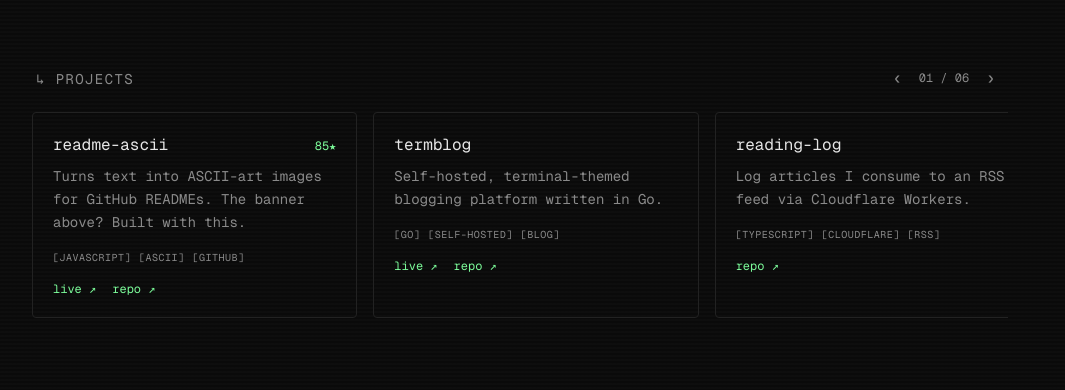
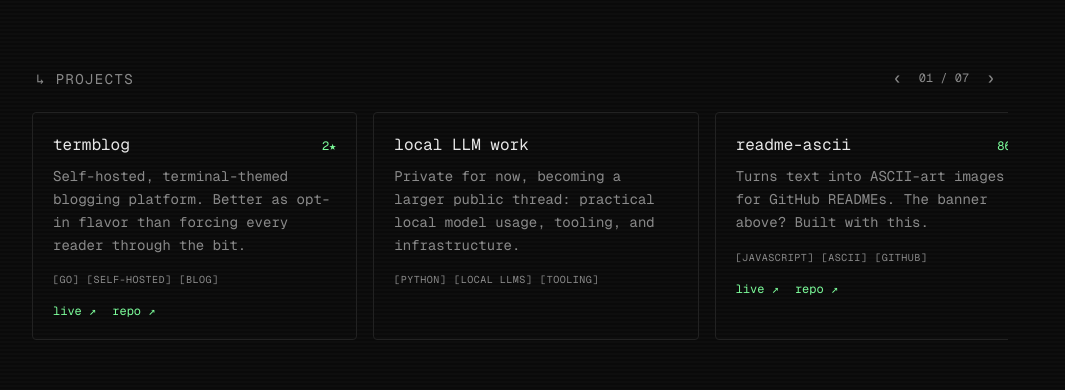
Before and after one commit to ajmeese7/agentic-portfolio, a Next.js app: page / in a window 1280 px wide. Shown: the part 551-941 px from the top of the page, without its empty margins (120-1185 px from the left). Built offline with nearby package versions, Linux system fonts and the light colour scheme; no server answers.

Commit message:
feat: pull project GitHub stars

```diff
--- /dev/null
+++ b/src/app/api/github-metrics/route.ts
@@ -0,0 +1,58 @@
+import { NextResponse } from "next/server";
+import { projects } from "@/content/projects";
+
+export const runtime = "nodejs";
+
+const headers = {
+  "cache-control": "public, s-maxage=300, stale-while-revalidate=3600",
+};
+
+type Metric = { stars?: number };
+
+function repoParts(url: string): { owner: string; repo: string } | null {
+  try {
+    const parsed = new URL(url);
+    if (parsed.hostname !== "github.com") return null;
+    const [owner, repo] = parsed.pathname.split("/").filter(Boolean);
+    if (!owner || !repo) return null;
+    return { owner, repo };
+  } catch {
+    return null;
+  }
+}
+
+function fallbackMetrics(): Record<string, Metric> {
+  return Object.fromEntries(projects.map((project) => [project.slug, { stars: project.stars }]));
+}
+
+export async function GET() {
+  const fallback = fallbackMetrics();
+  const githubHeaders: HeadersInit = {
+    accept: "application/vnd.github+json",
+    "user-agent": "meese-dev-portfolio",
+  };
+  if (process.env.GITHUB_TOKEN) githubHeaders.authorization = `Bearer ${process.env.GITHUB_TOKEN}`;
+
+  try {
+    const entries = await Promise.all(
+      projects.map(async (project): Promise<[string, Metric]> => {
+        if (!project.repo) return [project.slug, fallback[project.slug] ?? {}];
+        const parts = repoParts(project.repo);
+        if (!parts) return [project.slug, fallback[project.slug] ?? {}];
+
+        const res = await fetch(`https://api.github.com/repos/${parts.owner}/${parts.repo}`, {
+          headers: githubHeaders,
+        });
+        if (!res.ok) return [project.slug, fallback[project.slug] ?? {}];
+
+        const data = (await res.json()) as { stargazers_count?: number };
+        const stars = typeof data.stargazers_count === "number" ? data.stargazers_count : undefined;
+        return [project.slug, { stars: stars ?? project.stars }];
+      }),
+    );
+
+    return NextResponse.json({ metrics: Object.fromEntries(entries) }, { headers });
+  } catch {
+    return NextResponse.json({ metrics: fallback, stale: true }, { headers });
+  }
+}
--- a/src/components/ProjectsCarousel.tsx
+++ b/src/components/ProjectsCarousel.tsx
@@ -7,6 +7,7 @@
 export function ProjectsCarousel({ projects }: { projects: Project[] }) {
   const [emblaRef, emblaApi] = useEmblaCarousel({ loop: true, align: "start" });
   const [selected, setSelected] = useState(0);
+  const [visibleProjects, setVisibleProjects] = useState(projects);
 
   const onSelect = useCallback(() => {
     if (emblaApi) setSelected(emblaApi.selectedScrollSnap());
@@ -17,6 +18,32 @@
     emblaApi.on("select", onSelect);
     onSelect();
   }, [emblaApi, onSelect]);
+
+  useEffect(() => {
+    let cancelled = false;
+    async function refreshMetrics() {
+      try {
+        const res = await fetch("/api/github-metrics");
+        if (!res.ok) return;
+        const data = (await res.json()) as {
+          metrics?: Record<string, { stars?: number }>;
+        };
+        if (cancelled || !data.metrics) return;
+        setVisibleProjects((current) =>
+          current.map((project) => ({
+            ...project,
+            stars: data.metrics?.[project.slug]?.stars ?? project.stars,
+          })),
+        );
+      } catch {
+        // Keep the hand-curated cached metrics from src/content/projects.ts.
+      }
+    }
+    refreshMetrics();
+    return () => {
+      cancelled = true;
+    };
+  }, []);
 
   return (
     <section aria-labelledby="projects-h" className="mt-16">
@@ -35,7 +62,8 @@
             ‹
           </button>
           <span className="text-xs self-center">
-            {String(selected + 1).padStart(2, "0")} / {String(projects.length).padStart(2, "0")}
+            {String(selected + 1).padStart(2, "0")} /{" "}
+            {String(visibleProjects.length).padStart(2, "0")}
           </span>
           <button
             type="button"
@@ -51,14 +79,14 @@
 
       <div ref={emblaRef} className="overflow-hidden">
         <div className="flex gap-4">
-          {projects.map((p) => (
+          {visibleProjects.map((p) => (
             <article
               key={p.slug}
               className="min-w-0 shrink-0 grow-0 basis-full sm:basis-1/2 lg:basis-1/3 border border-border-default rounded p-5 hover:border-accent/60 transition-colors"
             >
               <div className="flex items-baseline justify-between">
                 <h3 className="text-foreground text-base">{p.title}</h3>
-                {p.metric && <span className="text-accent text-xs">{p.metric}</span>}
+                {p.stars !== undefined && <span className="text-accent text-xs">{p.stars}★</span>}
               </div>
               <p className="text-muted text-sm mt-2 leading-relaxed">{p.blurb}</p>
               <div className="flex flex-wrap gap-2 mt-4">
--- a/src/content/projects.ts
+++ b/src/content/projects.ts
@@ -5,28 +5,38 @@
 // to change the criteria).
 export const projects: Project[] = [
   {
+    slug: "termblog",
+    title: "termblog",
+    blurb:
+      "Self-hosted, terminal-themed blogging platform. Better as opt-in flavor than forcing every reader through the bit.",
+    tags: ["Go", "Self-hosted", "Blog"],
+    stars: 2,
+    repo: "https://github.com/ajmeese7/termblog",
+    live: "https://termblog.com",
+  },
+  {
+    slug: "local-llm-work",
+    title: "local LLM work",
+    blurb:
+      "Private for now, becoming a larger public thread: practical local model usage, tooling, and infrastructure.",
+    tags: ["Python", "Local LLMs", "Tooling"],
+  },
+  {
     slug: "readme-ascii",
     title: "readme-ascii",
     blurb:
       "Turns text into ASCII-art images for GitHub READMEs. The banner above? Built with this.",
-    metric: "85★",
     tags: ["JavaScript", "ASCII", "GitHub"],
+    stars: 86,
     repo: "https://github.com/ajmeese7/readme-ascii",
     live: "https://readme-ascii.herokuapp.com/",
-  },
-  {
-    slug: "termblog",
-    title: "termblog",
-    blurb: "Self-hosted, terminal-themed blogging platform written in Go.",
-    tags: ["Go", "Self-hosted", "Blog"],
-    repo: "https://github.com/ajmeese7/termblog",
-    live: "https://termblog.com",
   },
   {
     slug: "reading-log",
     title: "reading-log",
     blurb: "Log articles I consume to an RSS feed via Cloudflare Workers.",
     tags: ["TypeScript", "Cloudflare", "RSS"],
+    stars: 1,
     repo: "https://github.com/ajmeese7/reading-log",
   },
   {
@@ -34,6 +44,7 @@
     title: "finance-dashboard",
     blurb: "Track personal finance performance over time.",
     tags: ["JavaScript", "Web App"],
+    stars: 3,
     repo: "https://github.com/ajmeese7/finance-dashboard",
   },
   {
@@ -41,6 +52,7 @@
     title: "image-to-8bit",
     blurb: "Transform images into pixelated 8-bit artwork in the browser.",
     tags: ["JavaScript", "Canvas"],
+    stars: 9,
     repo: "https://github.com/ajmeese7/image-to-8bit",
     live: "https://ajmeese7.github.io/image-to-8bit/",
   },
@@ -49,6 +61,7 @@
     title: "matrix-wallpaper",
     blurb: "Wallpaper Engine wallpaper with the falling-rain Matrix effect.",
     tags: ["JavaScript", "Wallpaper Engine"],
+    stars: 7,
     repo: "https://github.com/ajmeese7/matrix-wallpaper",
   },
 ];
--- a/src/lib/projects.ts
+++ b/src/lib/projects.ts
@@ -2,7 +2,7 @@
   slug: string;
   title: string;
   blurb: string;
-  metric?: string;
+  stars?: number;
   tags: string[];
   repo?: string;
   live?: string;
```
